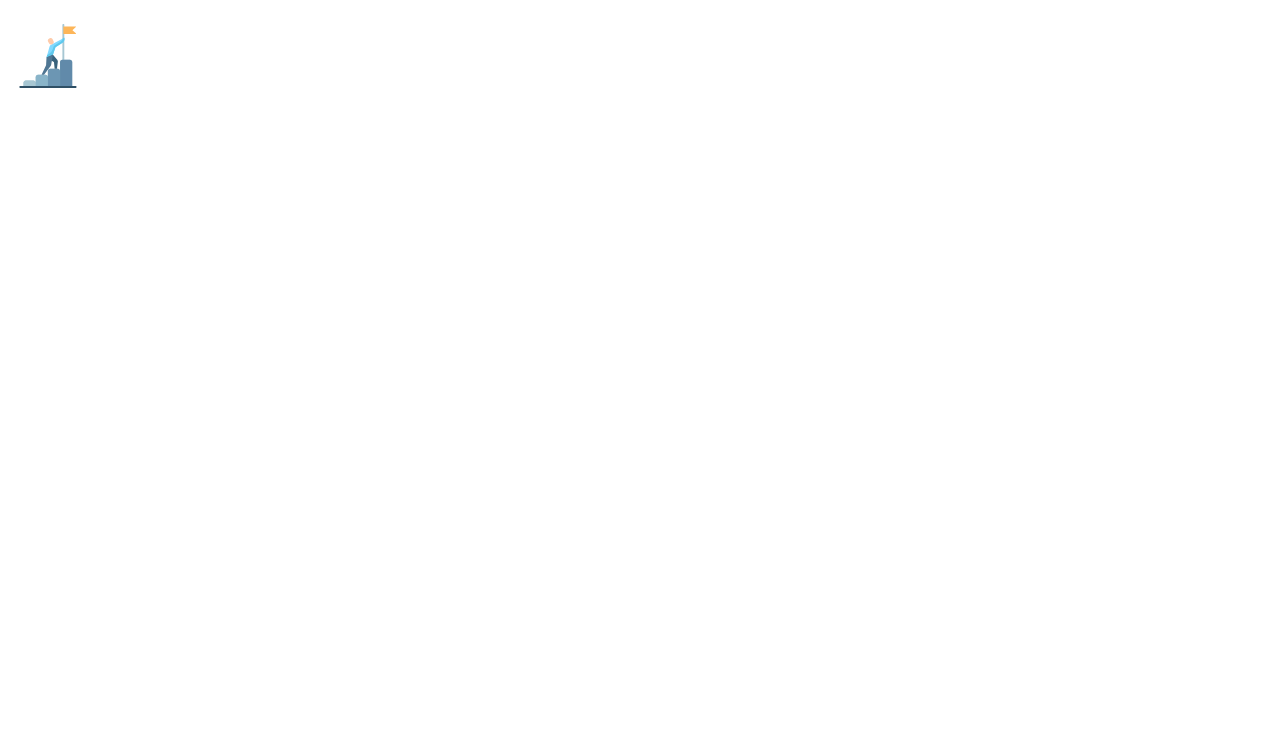
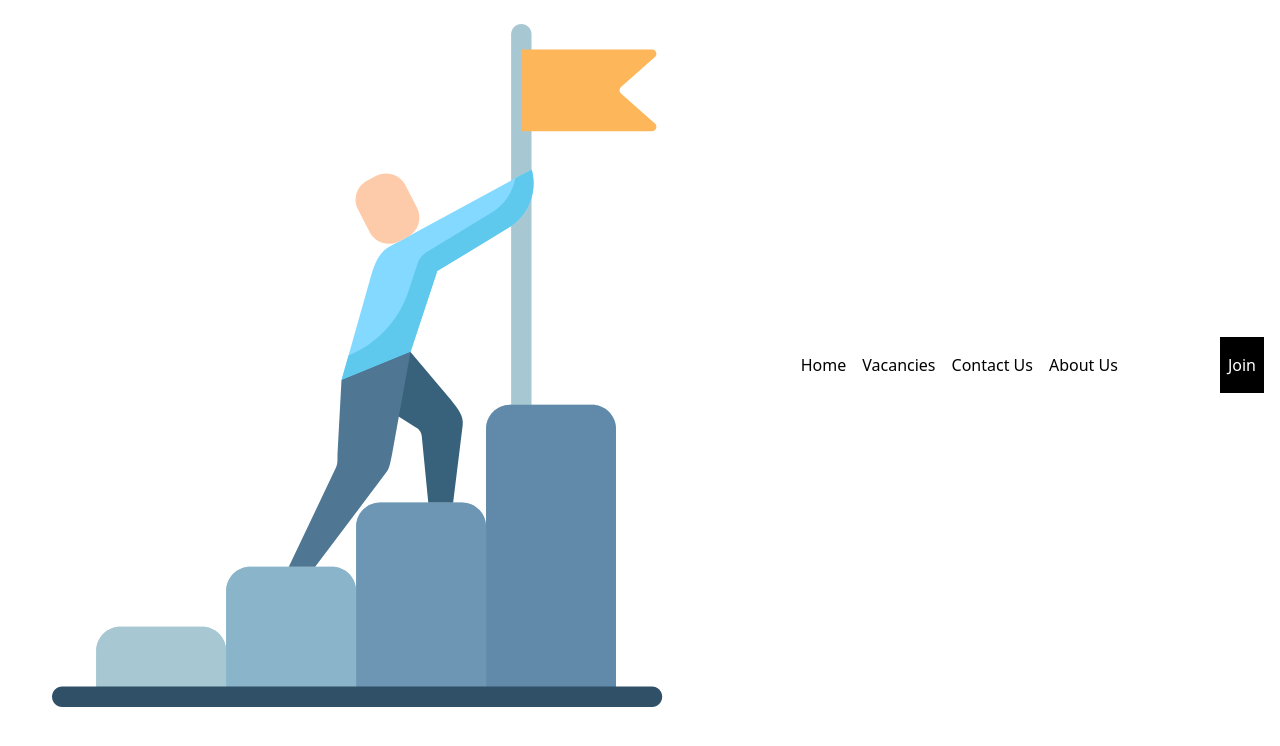
Before and after one commit to yaraalkassar/CareerBuilding, a React (Create React App) app in the folder careerbuilding/: page /nav in a window 1280 px wide. Shown: the top 746 px of the page. Built offline with nearby package versions, Linux system fonts and the light colour scheme.

Commit message:
added navbar navigation

```diff
--- a/careerbuilding/src/Components/Navbar/Navbar.js
+++ b/careerbuilding/src/Components/Navbar/Navbar.js
@@ -10,8 +10,21 @@ export default function Navbar() {
       <nav className="relative flex flex-wrap items-center justify-between px-4 lg:py-6 py-4 navbar-expand-lg">
         <div>
           <Link to="./">
-            <img src={logo} className="w-16 h-16" alt="logo" />
+            <img src={logo} className="" alt="logo" />
           </Link>
+        </div>
+        <div className="flex justify-between content-between">
+        <Link to="./"><p className="px-2 ">{"Home"}</p></Link>
+        <Link to="./"><p className="px-2 ">{"Vacancies"}</p></Link>
+        <Link to="./"><p className="px-2 ">{"Contact Us"}</p></Link>
+        <Link to="./"><p className="px-2 ">{"About Us"}</p></Link>
+        </div>
+        <div>
+        <Link>
+        <button className="bg-black text-white px-2 py-4">
+        {"Join"}
+        </button>
+        </Link>
         </div>
       </nav>
     </>
```
